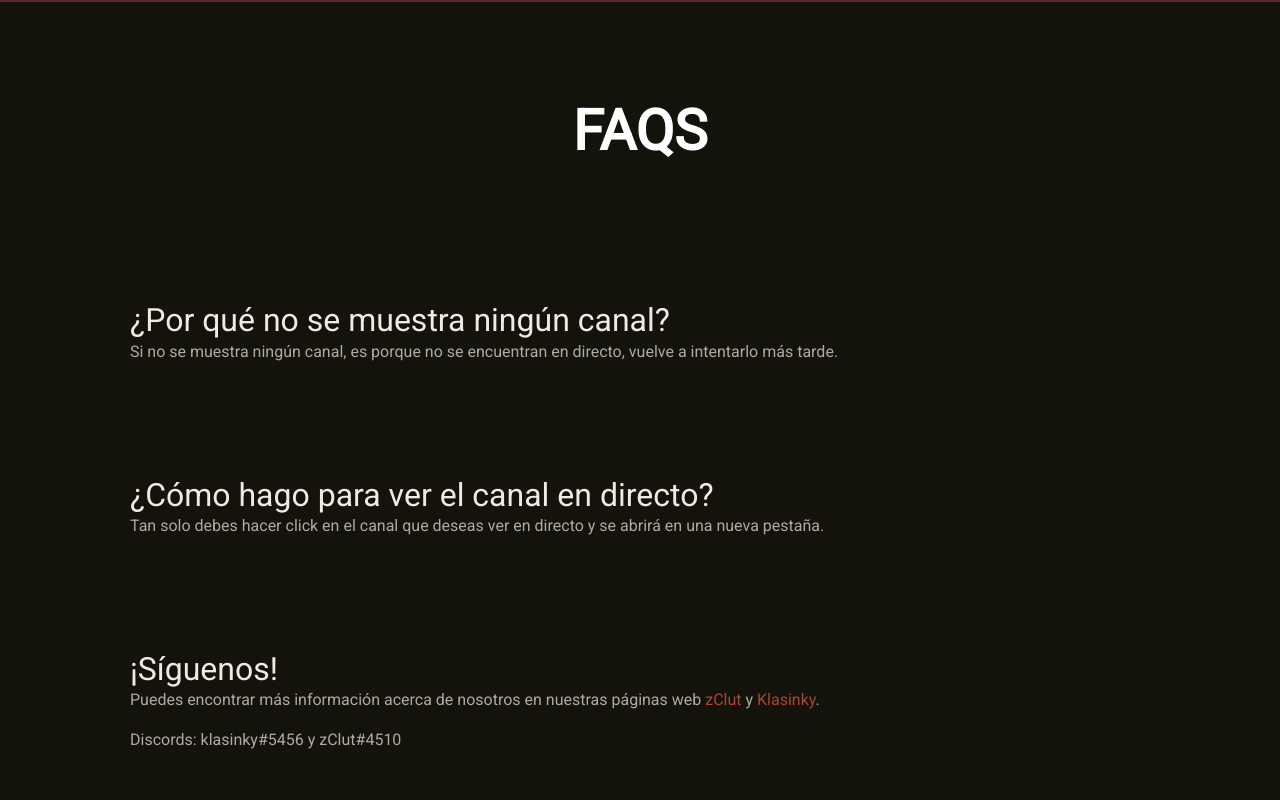
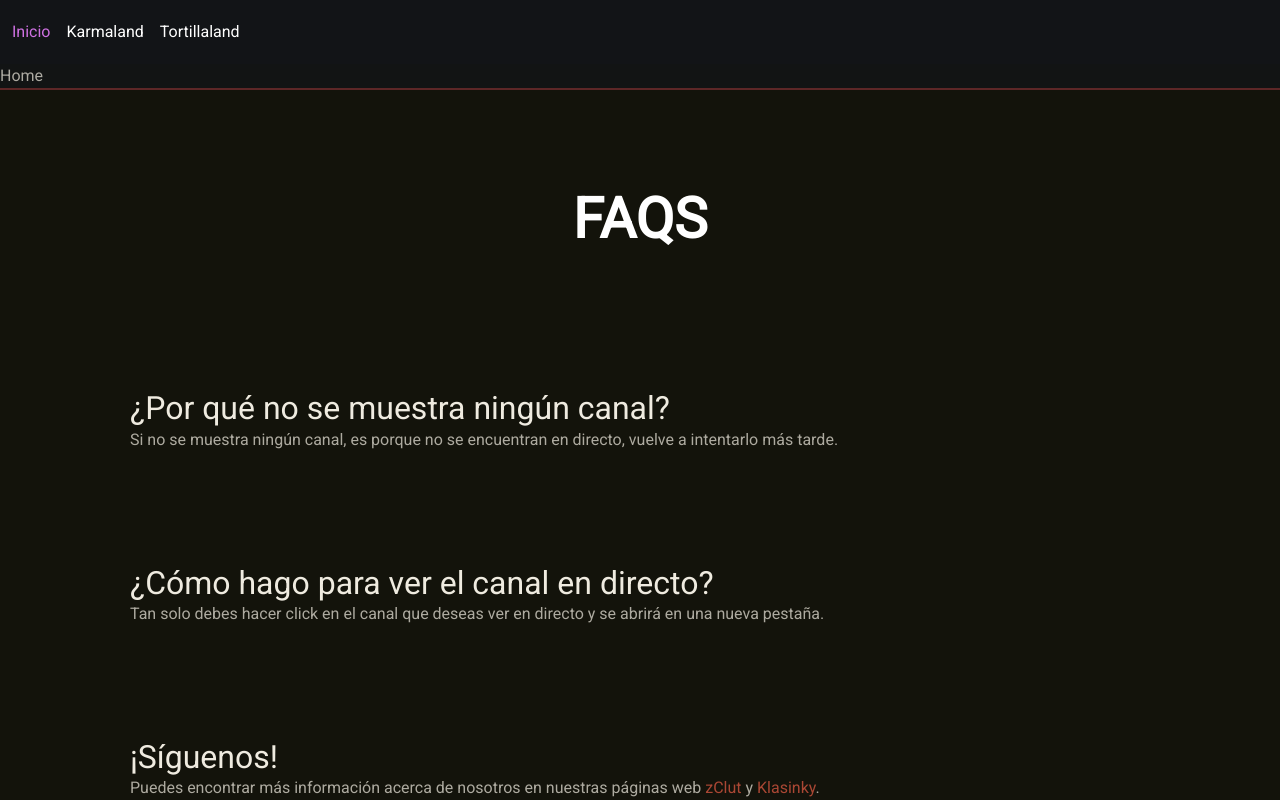
Before and after one commit to klasinky/karmaland-ui, a React (Create React App) app: page / in a window 1280 px wide. Shown: the top 800 px of the page. Built offline with nearby package versions, Linux system fonts and the light colour scheme; no server answers; the HTML template or start-up script is replaced by a standard one.

Commit message:
:pushpin: | navbar wip

```diff
--- a/public/index.html
+++ b/public/index.html
@@ -18,6 +18,8 @@
 <body>
   <noscript>You need to enable JavaScript to run this app.</noscript>
   <div id="root"></div>
+  <script src="https://cdn.jsdelivr.net/npm/bootstrap@5.0.2/dist/js/bootstrap.bundle.min.js" integrity="sha384-MrcW6ZMFYlzcLA8Nl+NtUVF0sA7MsXsP1UyJoMp4YLEuNSfAP+JcXn/tWtIaxVXM" crossorigin="anonymous"></script>
+
 </body>
 
 </html>
--- a/src/App.js
+++ b/src/App.js
@@ -4,12 +4,15 @@
 import { BrowserRouter, Routes, Route } from 'react-router-dom';
 import { karmaland, tortillaland } from './data';
 import { karmalandLogo, tortillalandLogo } from './utils';
+import Navbar from './components/Navbar';
+import Home from './components/Home';
 
 function App() {
   return (
     <BrowserRouter>
+      <Navbar />
       <Routes>
-        <Route path="/"  />
+        <Route path="/" exact element={<Home/>}/>
         <Route
           path="karmaland"
           element={
--- /dev/null
+++ b/src/components/Home.jsx
@@ -0,0 +1,9 @@
+import React from 'react'
+
+const Home = () => {
+  return (
+    <div>Home</div>
+  )
+}
+
+export default Home
--- /dev/null
+++ b/src/components/Navbar.jsx
@@ -0,0 +1,57 @@
+import React from "react";
+import { NavLink, useLocation } from "react-router-dom";
+import "./navbar.css";
+const Navbar = () => {
+  const location = useLocation();
+  return (
+    <div>
+      <nav className="navbar navbar-expand-lg navbar-dark ">
+        <button
+          className="navbar-toggler"
+          type="button"
+          data-bs-toggle="collapse"
+          data-bs-target="#navbarSupportedContent"
+          aria-controls="navbarSupportedContent"
+          aria-expanded="false"
+          aria-label="Toggle navigation"
+        >
+          <span className="navbar-toggler-icon"></span>
+        </button>
+        <div className="collapse navbar-collapse" id="navbarSupportedContent">
+          <ul className="navbar-nav me-auto mb-2 mb-lg-0">
+            <li className="nav-item">
+              <NavLink
+                activeclassname="active"
+
+                className="nav-link"
+                to="/"
+              >
+                Inicio
+              </NavLink>
+            </li>
+            <li className="nav-item">
+              <NavLink
+                activeclassname="active"
+                className="nav-link"
+                to="/karmaland"
+              >
+                Karmaland
+              </NavLink>
+            </li>
+            <li className="nav-item">
+              <NavLink
+                activeclassname="active"
+                className="nav-link"
+                to="/tortillaland"
+              >
+                Tortillaland
+              </NavLink>
+            </li>
+          </ul>
+        </div>
+      </nav>
+    </div>
+  );
+};
+
+export default Navbar;
--- /dev/null
+++ b/src/components/navbar.css
@@ -0,0 +1,40 @@
+.navbar {
+    background-color: #12141b77;
+  }
+
+  .nav-link::after,
+  .nav-link::before {
+    transition: all 0.5s;
+  }
+
+  .nav-link {
+    color: #fff !important;
+    position: relative;
+  }
+  .nav-link.active {
+    color: #cf71e2 !important;
+  }
+
+  .nav-link:hover {
+    color: #cf71e2 !important;
+    font-weight: bold;
+  }
+
+  .nav-link:after {
+    position: absolute;
+    bottom: 0;
+    left: 0;
+    right: 0;
+    margin: auto;
+    width: 0%;
+    content: ".";
+    color: transparent;
+    background: #cf71e2;
+    height: 1px;
+  }
+  .nav-link:hover:after {
+    width: 100%;
+  }
+  .navbar-collapse {
+    padding: 4px;
+  }
```
